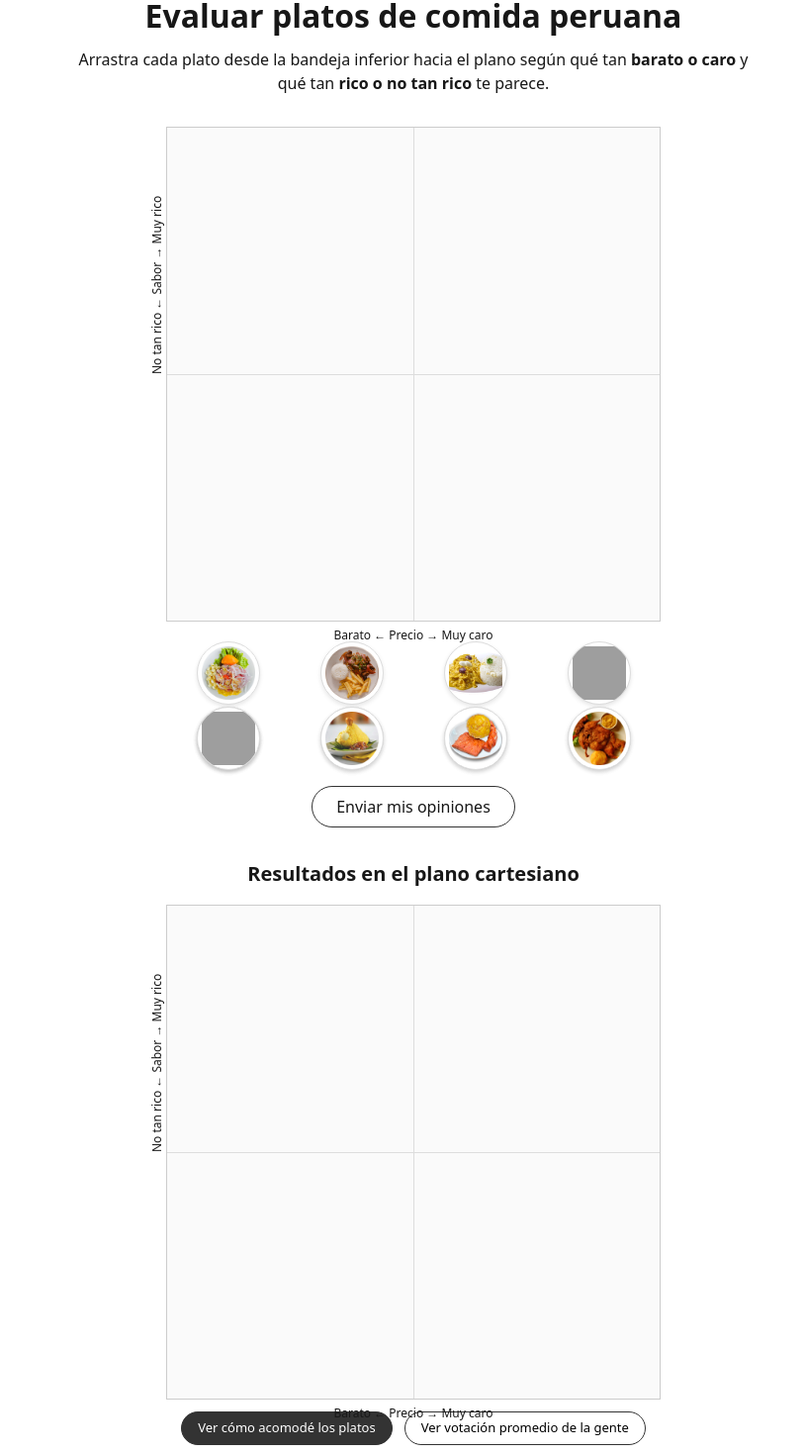
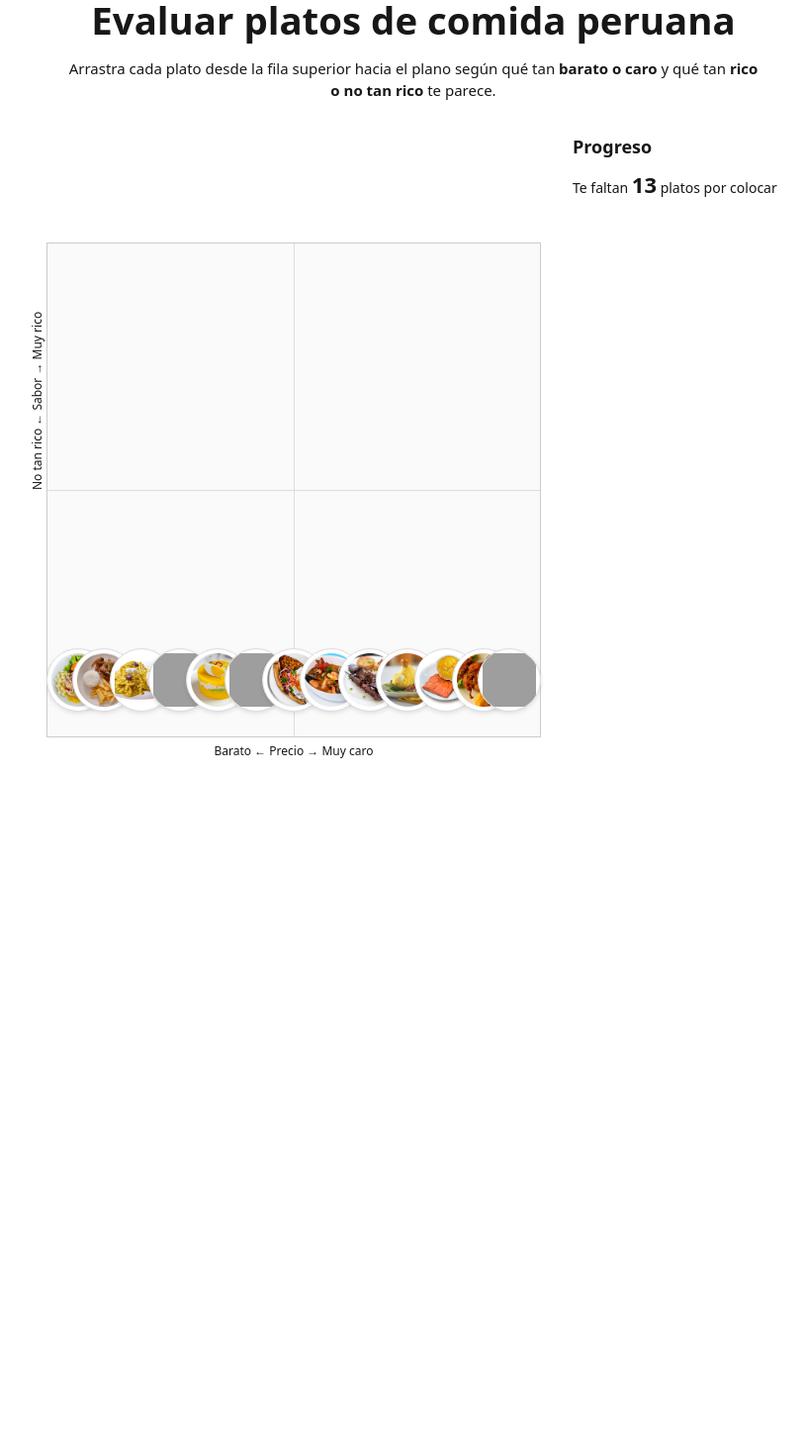
Before and after one commit to AndresClavijo/peru-food-chart, a Next.js app: page /votar in a window 1280 px wide. Shown: the part 40-1510 px from the top of the page at 99% size, without its empty margins (222-1036 px from the left). After the commit the page ends 817 px from the top, so only its background shows below. Built offline with nearby package versions, Linux system fonts and the light colour scheme; grey boxes are pictures that could not be loaded.

Commit message:
Plano 2 con tooltip, botones de vista y transición

```diff
--- a/src/app/votar/page.tsx
+++ b/src/app/votar/page.tsx
@@ -10,18 +10,28 @@ type Dish = {
   imageUrl?: string;
 };
 
-type AverageItem = {
+type VotePos = { x: number; y: number };
+
+type RawAverage = {
   dishId: number;
-  name: string;
+  name?: string;
   imageUrl?: string | null;
-  avgX: number | null;
-  avgY: number | null;
+  avgX: number;
+  avgY: number;
   count: number;
 };
 
-type Position = { x: number; y: number };
+type AverageMapItem = {
+  x: number;
+  y: number;
+  count: number;
+};
 
-// Lista de platos con nombres e imágenes (pon las imágenes en /public)
+type Plane2View = 'average' | 'user';
+
+const BOARD_SIZE = 500;
+const PALETTE_HEIGHT = 110;
+
 const DISHES: Dish[] = [
   { id: 1, name: 'Ceviche', imageUrl: '/ceviche.png' },
   { id: 2, name: 'Lomo Saltado', imageUrl: '/lomo-saltado.png' },
@@ -38,7 +48,7 @@ const DISHES: Dish[] = [
   { id: 13, name: 'Pachamanca', imageUrl: '/pachamanca.png' },
 ];
 
-// Marcador de resultados (plano de “vista”)
+// Marcador para el plano 2: solo círculo, nombre en tooltip y burbuja al pasar el mouse
 function ResultDishMarker({
   name,
   imageUrl,
@@ -46,36 +56,46 @@ function ResultDishMarker({
   y,
 }: {
   name: string;
-  imageUrl?: string | null;
+  imageUrl?: string;
   x: number;
   y: number;
 }) {
-  // x,y están en [0,1], los mapeamos a % dentro del plano
-  const left = `${x * 100}%`;
-  const top = `${(1 - y) * 100}%`; // y=1 arriba, y=0 abajo
+  const [hover, setHover] = useState(false);
+
+  const left = x * 100;
+  const top = (1 - y) * 100;
 
   return (
     <div
+      title={name}
+      onMouseEnter={() => setHover(true)}
+      onMouseLeave={() => setHover(false)}
       style={{
         position: 'absolute',
-        left,
-        top,
+        left: `${left}%`,
+        top: `${top}%`,
         transform: 'translate(-50%, -50%)',
-        width: 48,
-        height: 48,
-        borderRadius: '50%',
-        overflow: 'hidden',
-        background: '#fff',
-        border: '1px solid #999',
+        width: 32,
+        height: 32,
+        pointerEvents: 'auto',
         display: 'flex',
         alignItems: 'center',
         justifyContent: 'center',
-        fontSize: 9,
-        textAlign: 'center',
-        padding: 4,
-        boxShadow: '0 1px 3px rgba(0,0,0,0.2)',
       }}
-      title={name}
+    >
+      <div
+        style={{
+          width: 26,
+          height: 26,
+          borderRadius: '50%',
+          overflow: 'hidden',
+          border: '2px solid #16a34a',
+          background: '#fff',
+          display: 'flex',
+          alignItems: 'center',
+          justifyContent: 'center',
+          boxShadow: '0 2px 5px rgba(0,0,0,0.2)',
+        }}
       >
         {imageUrl ? (
           <img
@@ -83,115 +103,117 @@ function ResultDishMarker({
             alt={name}
             style={{ width: '100%', height: '100%', objectFit: 'cover' }}
           />
-      ) : (
-        <span>{name}</span>
+        ) : null}
+      </div>
+
+      {/* Tooltip custom encima del círculo (solo si hover) */}
+      {hover && (
+        <div
+          style={{
+            position: 'absolute',
+            bottom: 32,
+            left: '50%',
+            transform: 'translateX(-50%)',
+            backgroundColor: 'rgba(0,0,0,0.85)',
+            color: '#fff',
+            padding: '4px 8px',
+            borderRadius: 999,
+            fontSize: 11,
+            whiteSpace: 'nowrap',
+            pointerEvents: 'none',
+          }}
+        >
+          {name}
+        </div>
       )}
     </div>
   );
 }
 
 export default function VotarPage() {
-  // Votos del usuario en esta sesión (coordenadas normalizadas)
-  const [votes, setVotes] = useState<Record<number, Position>>({});
+  const [votes, setVotes] = useState<Record<number, VotePos>>({});
+  const [averages, setAverages] = useState<Record<number, AverageMapItem>>({});
   const [submitting, setSubmitting] = useState(false);
+  const [loadingResults, setLoadingResults] = useState(false);
+  const [hasSubmitted, setHasSubmitted] = useState(false);
+  const [plane2View, setPlane2View] = useState<Plane2View>('average'); // 👈 default: promedio
 
-  // Vista de resultados: 'user' = mis votos, 'average' = promedio
-  const [viewMode, setViewMode] = useState<'user' | 'average'>('user');
-  const [averages, setAverages] = useState<Record<number, { x: number; y: number; count: number }>>(
-    {},
-  );
-  const [averagesLoaded, setAveragesLoaded] = useState(false);
+  const placedCount = Object.keys(votes).length;
+  const remaining = DISHES.length - placedCount;
 
   function handleChange(id: number, x: number, y: number) {
-    setVotes((prev) => ({ ...prev, [id]: { x, y } }));
+    setVotes((prev) => ({
+      ...prev,
+      [id]: { x, y },
+    }));
   }
 
-  async function handleSubmit() {
+  async function fetchAverages() {
+    try {
+      setLoadingResults(true);
+      const res = await fetch('/api/averages');
+      if (!res.ok) {
+        console.error('Error al cargar promedios:', res.status);
+        return;
+      }
+      const data: RawAverage[] = await res.json();
+      const map: Record<number, AverageMapItem> = {};
+      for (const item of data) {
+        map[item.dishId] = {
+          x: item.avgX,
+          y: item.avgY,
+          count: item.count,
+        };
+      }
+      setAverages(map);
+    } catch (error) {
+      console.error('Error fetch /api/averages:', error);
+    } finally {
+      setLoadingResults(false);
+    }
+  }
+
+  async function handleSeeOthers() {
+    if (placedCount === 0) {
+      alert('Primero arrastra al menos un plato al plano antes de continuar.');
+      return;
+    }
+
+    try {
+      setSubmitting(true);
       const payload = {
-    votes: Object.entries(votes).map(([dishId, coord]) => ({
+        votes: Object.entries(votes).map(([dishId, pos]) => ({
           dishId: Number(dishId),
-      x: coord.x,
-      y: coord.y,
+          x: pos.x,
+          y: pos.y,
         })),
       };
 
-  if (payload.votes.length === 0) {
-    alert('Arrastra al menos un plato al plano antes de enviar.');
-    return;
-  }
-
-  setSubmitting(true);
-  try {
       const res = await fetch('/api/votes', {
         method: 'POST',
         headers: { 'Content-Type': 'application/json' },
         body: JSON.stringify(payload),
       });
 
-    const text = await res.text(); // 👈 leemos texto crudo
-    console.log('Respuesta cruda /api/votes:', res.status, text);
+      const text = await res.text();
+      console.log('Respuesta /api/votes:', res.status, text);
 
       if (!res.ok) {
         alert('Hubo un error al guardar tus votos. Código: ' + res.status);
         return;
       }
 
-    // si quieres, intentar parsear JSON
-    let data: any = null;
-    try {
-      data = JSON.parse(text);
-    } catch (e) {
-      console.warn('La respuesta no es JSON válido, pero el status es OK.');
-    }
-
-    console.log('Respuesta parseada /api/votes:', data);
-    alert('¡Gracias! Tus votos fueron recibidos por el servidor (test).');
-  } catch (err) {
-    console.error('Error en fetch /api/votes:', err);
-    alert('Error de conexión con el servidor.');
+      // Cargar promedios y pasar al plano 2
+      await fetchAverages();
+      setPlane2View('average'); // aseguramos que entre mostrando el promedio
+      setHasSubmitted(true);
+    } catch (error) {
+      console.error('Error enviando votos:', error);
+      alert('Ocurrió un error al enviar tus opiniones.');
     } finally {
       setSubmitting(false);
     }
   }
-
-
-  async function handleShowUserView() {
-    setViewMode('user');
-  }
-
-async function handleShowAverageView() {
-  setViewMode('average');
-
-  try {
-    const res = await fetch('/api/averages');
-    if (!res.ok) {
-      console.error('Error al obtener promedios');
-      return;
-    }
-
-    const data = (await res.json()) as AverageItem[];
-    console.log('Promedios recibidos:', data); // 👈 para ver qué llega
-
-    const map: Record<number, { x: number; y: number; count: number }> = {};
-    data.forEach((item) => {
-      if (item.avgX !== null && item.avgY !== null) {
-        map[item.dishId] = {
-          x: item.avgX,
-          y: item.avgY,
-          count: item.count,
-        };
-      }
-    });
-
-    console.log('Mapa de promedios:', map); // 👈 para ver qué se va a pintar
-
-    setAverages(map);
-    setAveragesLoaded(true);
-  } catch (err) {
-    console.error('Error en fetch /api/averages', err);
-  }
-}
-
 
   return (
     <main
@@ -207,37 +229,48 @@ async function handleShowAverageView() {
       }}
     >
       <section style={{ textAlign: 'center', maxWidth: 700 }}>
-        <h1 style={{ fontSize: '2rem', fontWeight: 'bold' }}>
+        <h1 style={{ fontSize: '2.4rem', fontWeight: 'bold' }}>
           Evaluar platos de comida peruana
         </h1>
-        <p style={{ marginTop: '0.5rem' }}>
-          Arrastra cada plato desde la bandeja inferior hacia el plano según qué tan{' '}
+        <p style={{ marginTop: '0.5rem', fontSize: 15 }}>
+          Arrastra cada plato desde la fila superior hacia el plano según qué tan{' '}
           <b>barato o caro</b> y qué tan <b>rico o no tan rico</b> te parece.
         </p>
       </section>
 
-      {/* Área de drag: plano arriba + bandeja de platos abajo */}
+      {/* Plano 1: votar (solo mientras no se ha enviado) */}
+      {!hasSubmitted && (
         <section>
+          <div
+            style={{
+              display: 'flex',
+              alignItems: 'flex-start',
+              gap: '2rem',
+            }}
+          >
+            {/* Plano + fila de platos */}
             <div
               id="drag-area"
               style={{
                 position: 'relative',
-            width: 500,
-            height: 650, // 500 del plano + ~150 para la bandeja
+                width: BOARD_SIZE,
+                height: BOARD_SIZE + PALETTE_HEIGHT,
               }}
             >
-          {/* Plano cartesiano para arrastrar */}
+              {/* Plano cartesiano desplazado hacia abajo */}
+              <div
+                style={{
+                  position: 'absolute',
+                  left: 0,
+                  top: PALETTE_HEIGHT,
+                }}
+              >
                 <ChartBoard />
+              </div>
 
-          {/* Platos en bandeja (debajo del plano) */}
+              {/* Platos en fila superior */}
               {DISHES.map((dish, idx) => {
-            const columns = 4;
-            const col = idx % columns;
-            const row = Math.floor(idx / columns);
-
-            const initialX = (col + 0.5) / columns; // 0..1
-            const initialY = row; // 0,1,2,...
-
+                const initialX = (idx + 0.5) / DISHES.length;
                 return (
                   <DraggableDish
                     key={dish.id}
@@ -245,57 +278,142 @@ async function handleShowAverageView() {
                     name={dish.name}
                     imageUrl={dish.imageUrl}
                     initialX={initialX}
-                initialY={initialY}
+                    initialY={0}
                     onChange={handleChange}
                   />
                 );
               })}
             </div>
 
-        <div style={{ textAlign: 'center', marginTop: '1rem' }}>
+            {/* Columna derecha: progreso + botón verde */}
+            <div
+              style={{
+                minWidth: 210,
+                fontSize: 14,
+              }}
+            >
+              <h3
+                style={{
+                  fontWeight: 'bold',
+                  marginBottom: '0.5rem',
+                  fontSize: 18,
+                }}
+              >
+                Progreso
+              </h3>
+              <p style={{ marginBottom: '1rem' }}>
+                Te faltan{' '}
+                <span
+                  style={{
+                    fontSize: 22,
+                    fontWeight: 'bold',
+                  }}
+                >
+                  {remaining}
+                </span>{' '}
+                plato{remaining === 1 ? '' : 's'} por colocar
+              </p>
+
+              {placedCount > 0 && (
+                <div style={{ marginTop: '1.5rem' }}>
+                  <p
+                    style={{
+                      fontWeight: 'bold',
+                      marginBottom: '0.5rem',
+                    }}
+                  >
+                    ¿Listo?
+                  </p>
                   <button
-            onClick={handleSubmit}
+                    onClick={handleSeeOthers}
                     disabled={submitting}
                     style={{
-              padding: '0.5rem 1.5rem',
+                      padding: '0.6rem 1.6rem',
                       borderRadius: 999,
-              border: '1px solid #333',
-              background: submitting ? '#eee' : '#fff',
+                      border: 'none',
+                      background: '#22c55e',
+                      color: '#fff',
                       cursor: submitting ? 'default' : 'pointer',
+                      fontSize: 15,
+                      fontWeight: 600,
+                      boxShadow: '0 4px 10px rgba(0,0,0,0.15)',
                     }}
                   >
-            {submitting ? 'Enviando...' : 'Enviar mis opiniones'}
+                    {submitting ? 'Enviando...' : 'Ver cómo votaron los demás'}
                   </button>
                 </div>
+              )}
+            </div>
+          </div>
         </section>
+      )}
 
-      {/* Plano de resultados con los dos modos */}
-      <section style={{ width: 500 }}>
-        <h2 style={{ fontSize: '1.25rem', fontWeight: 'bold', textAlign: 'center' }}>
+      {/* Plano 2: resultados (solo después de enviar) */}
+      {hasSubmitted && (
+        <section style={{ width: BOARD_SIZE }}>
+          <h2
+            style={{
+              fontSize: '1.6rem',
+              fontWeight: 'bold',
+              textAlign: 'center',
+            }}
+          >
             Resultados en el plano cartesiano
           </h2>
 
-        <div style={{ marginTop: '1rem', position: 'relative' }}>
-          <ChartBoard>
-            {/* Vista "Mis votos": usamos las coordenadas que el usuario definió */}
-            {viewMode === 'user' &&
-              DISHES.map((dish) => {
-                const pos = votes[dish.id];
-                if (!pos) return null; // si no lo arrastró, no lo mostramos
-                return (
-                  <ResultDishMarker
-                    key={`user-${dish.id}`}
-                    name={dish.name}
-                    imageUrl={dish.imageUrl}
-                    x={pos.x}
-                    y={pos.y}
-                  />
-                );
-              })}
+          <p
+            style={{
+              textAlign: 'center',
+              marginTop: '0.25rem',
+              fontSize: 14,
+              color: '#555',
+            }}
+          >
+            Cada círculo muestra la posición de los platos. Pasa el mouse por encima
+            para ver el nombre.
+          </p>
 
-            {/* Vista "Promedio gente": usamos las coordenadas promedio de la BD */}
-            {viewMode === 'average' &&
-              DISHES.map((dish) => {
+          <div
+            style={{
+              marginTop: '1rem',
+              position: 'relative',
+              width: BOARD_SIZE,
+              height: BOARD_SIZE,
+            }}
+          >
+            <ChartBoard />
+
+            {/* Contenedor de vistas con fade */}
+            <div style={{ position: 'absolute', inset: 0 }}>
+              {/* Vista promedio */}
+              <div
+                style={{
+                  position: 'absolute',
+                  inset: 0,
+                  opacity: plane2View === 'average' ? 1 : 0,
+                  transition: 'opacity 0.4s ease',
+                  pointerEvents: plane2View === 'average' ? 'auto' : 'none',
+                }}
+              >
+                {Object.keys(averages).length === 0 && !loadingResults && (
+                  <div
+                    style={{
+                      position: 'absolute',
+                      inset: 0,
+                      display: 'flex',
+                      alignItems: 'center',
+                      justifyContent: 'center',
+                      fontSize: 14,
+                      color: '#666',
+                      textAlign: 'center',
+                      padding: '0 1rem',
+                    }}
+                  >
+                    Aún no hay suficientes votos para mostrar el promedio.
+                  </div>
+                )}
+
+                {DISHES.map((dish) => {
                   const avg = averages[dish.id];
                   if (!avg || avg.count === 0) return null;
                   return (
@@ -308,8 +426,19 @@ async function handleShowAverageView() {
                     />
                   );
                 })}
-              {viewMode === 'average' &&
-                Object.keys(averages).length === 0 && (
+              </div>
+
+              {/* Vista "mis votos" */}
+              <div
+                style={{
+                  position: 'absolute',
+                  inset: 0,
+                  opacity: plane2View === 'user' ? 1 : 0,
+                  transition: 'opacity 0.4s ease',
+                  pointerEvents: plane2View === 'user' ? 'auto' : 'none',
+                }}
+              >
+                {Object.keys(votes).length === 0 && (
                   <div
                     style={{
                       position: 'absolute',
@@ -317,38 +446,50 @@ async function handleShowAverageView() {
                       display: 'flex',
                       alignItems: 'center',
                       justifyContent: 'center',
-                        pointerEvents: 'none',
                       fontSize: 14,
                       color: '#666',
                       textAlign: 'center',
                       padding: '0 1rem',
                     }}
                   >
-                    Aún no hay suficientes votos para mostrar el promedio.
-                    <br />
-                    Pide a más personas que envíen sus opiniones.
+                    No registramos votos tuyos en el plano.
                   </div>
                 )}
-          </ChartBoard>
+
+                {DISHES.map((dish) => {
+                  const pos = votes[dish.id];
+                  if (!pos) return null;
+                  return (
+                    <ResultDishMarker
+                      key={`user-${dish.id}`}
+                      name={dish.name}
+                      imageUrl={dish.imageUrl}
+                      x={pos.x}
+                      y={pos.y}
+                    />
+                  );
+                })}
+              </div>
+            </div>
           </div>
 
-        {/* Botones DEBAJO del plano de resultados */}
+          {/* Botones debajo del plano 2 */}
           <div
             style={{
-            marginTop: '0.75rem',
+              marginTop: '0.9rem',
               display: 'flex',
               justifyContent: 'center',
               gap: '0.75rem',
             }}
           >
             <button
-            onClick={handleShowUserView}
+              onClick={() => setPlane2View('user')}
               style={{
-              padding: '0.4rem 1rem',
+                padding: '0.45rem 1.2rem',
                 borderRadius: 999,
                 border: '1px solid #333',
-              background: viewMode === 'user' ? '#333' : '#fff',
-              color: viewMode === 'user' ? '#fff' : '#000',
+                background: plane2View === 'user' ? '#333' : '#fff',
+                color: plane2View === 'user' ? '#fff' : '#000',
                 cursor: 'pointer',
                 fontSize: 13,
               }}
@@ -357,13 +498,13 @@ async function handleShowAverageView() {
             </button>
 
             <button
-            onClick={handleShowAverageView}
+              onClick={() => setPlane2View('average')}
               style={{
-              padding: '0.4rem 1rem',
+                padding: '0.45rem 1.2rem',
                 borderRadius: 999,
                 border: '1px solid #333',
-              background: viewMode === 'average' ? '#333' : '#fff',
-              color: viewMode === 'average' ? '#fff' : '#000',
+                background: plane2View === 'average' ? '#333' : '#fff',
+                color: plane2View === 'average' ? '#fff' : '#000',
                 cursor: 'pointer',
                 fontSize: 13,
               }}
@@ -372,6 +513,7 @@ async function handleShowAverageView() {
             </button>
           </div>
         </section>
+      )}
     </main>
   );
 }
```
Lines whose indentation alone changed are shown as unchanged.
